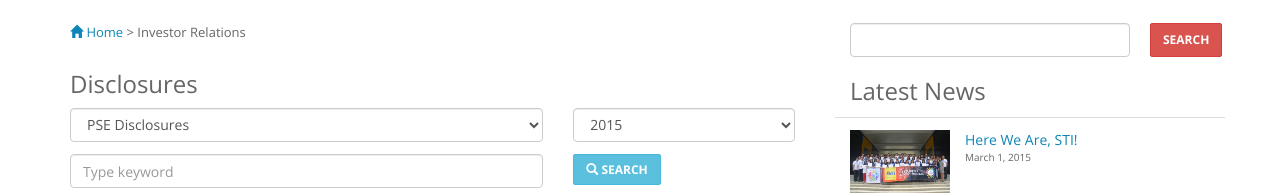
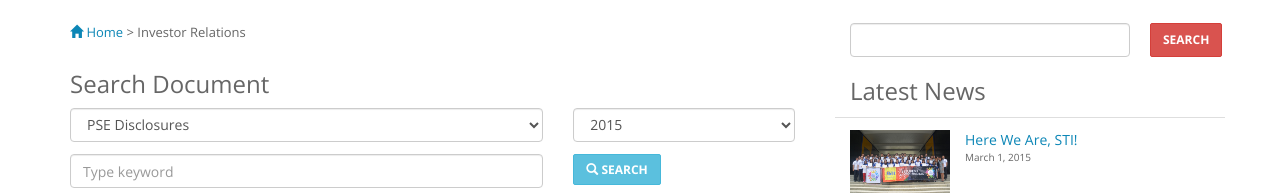
Before and after one commit to dengbalaga/stiholdings, a plain HTML site: page disclosures.html in a window 1280 px wide. Shown: the part 258-451 px from the top of the page. Drawn offline with nearby package versions, Linux system fonts and the light colour scheme; a script that the page names is missing.

Commit message:
edit disclosures page

```diff
--- a/disclosures.html
+++ b/disclosures.html
@@ -239,7 +239,7 @@ h1 {
     <div class="col-md-8" style="padding-right:40px;">
     		<a href="#"><span class="glyphicon glyphicon-home" aria-hidden="true"></span> Home</a> > Investor Relations
             <p>&nbsp;</p>
-            <h3 style="margin-top:0px;">Disclosures</h3>
+            <h3 style="margin-top:0px;">Search Document</h3>
 <!--            <p style="margin-top:0px;">&nbsp;</p>-->
 
 
```
